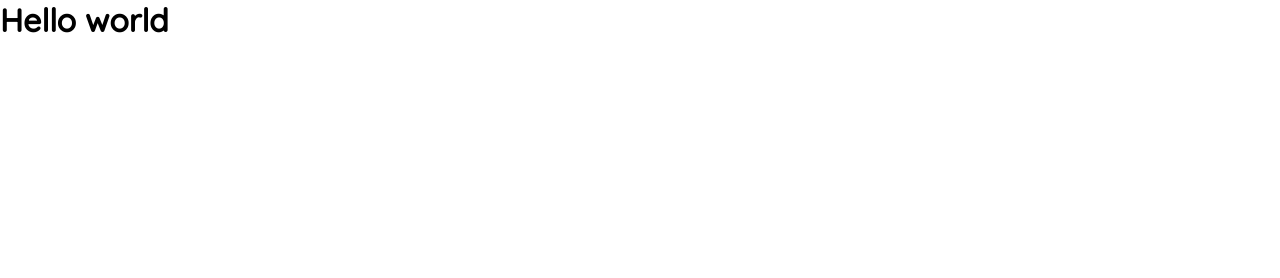
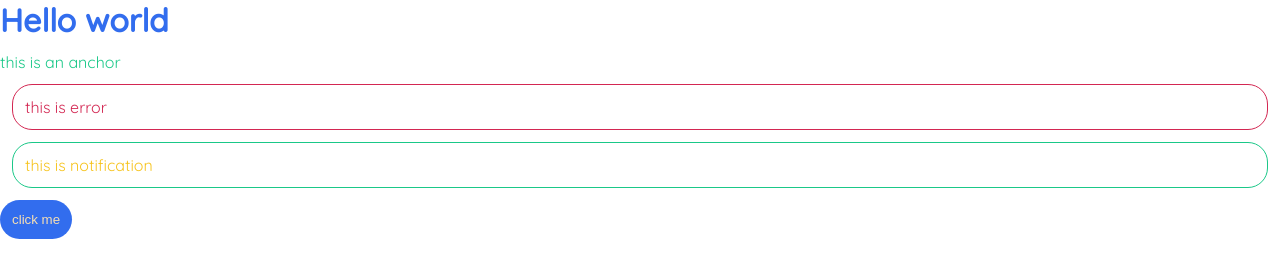
Before and after one commit to ma1022/learn-sass, a website: page index.html in a window 1280 px wide. Drawn offline with Linux system fonts and the light colour scheme.

Commit message:
Variables

```diff
--- a/index.html
+++ b/index.html
@@ -9,5 +9,9 @@
   </head>
   <body>
     <h1>Hello world</h1>
+    <a>this is an anchor</a>
+    <p class="error">this is error</p>
+    <p class="notification">this is notification</p>
+    <button>click me</button>
   </body>
 </html>
--- a/index.scss
+++ b/index.scss
@@ -8,7 +8,7 @@
 }
 
 body {
-  font-family: 'Quicksand';
+  font-family: "Quicksand";
 }
 
 ul {
@@ -28,3 +28,57 @@ hr {
 img {
   max-width: 100%;
 }
+
+// variables
+
+// theme colors
+$primary: #326dee;
+$secondary: #1ac888;
+$error: #d32752;
+$info: #f6c31c;
+
+// spacing
+$base-spacing: 0.75rem;
+$base-margin: 0.75rem;
+$base-padding: 0.75rem;
+
+//borders
+$base-border-thickness: 1px;
+$base-border-radius: 20px;
+
+h1 {
+  color: $primary;
+  margin-bottom: $base-margin;
+}
+
+a {
+  color: $secondary;
+}
+
+button {
+  color: wheat;
+  border: 0;
+  background: $primary;
+  border-radius: $base-border-radius;
+  padding: $base-padding;
+}
+
+.error {
+  color: $error;
+  border-color: $error;
+  border-style: solid;
+  padding: $base-padding;
+  margin: $base-margin;
+  border-radius: $base-border-radius;
+  border-width: $base-border-thickness;
+}
+
+.notification {
+  color: $info;
+  border-color: $secondary;
+  border-style: solid;
+  padding: $base-padding;
+  margin: $base-margin;
+  border-radius: $base-border-radius;
+  border-width: $base-border-thickness;
+}
```
Also changed, not shown: css/index.css, 1 other file.
